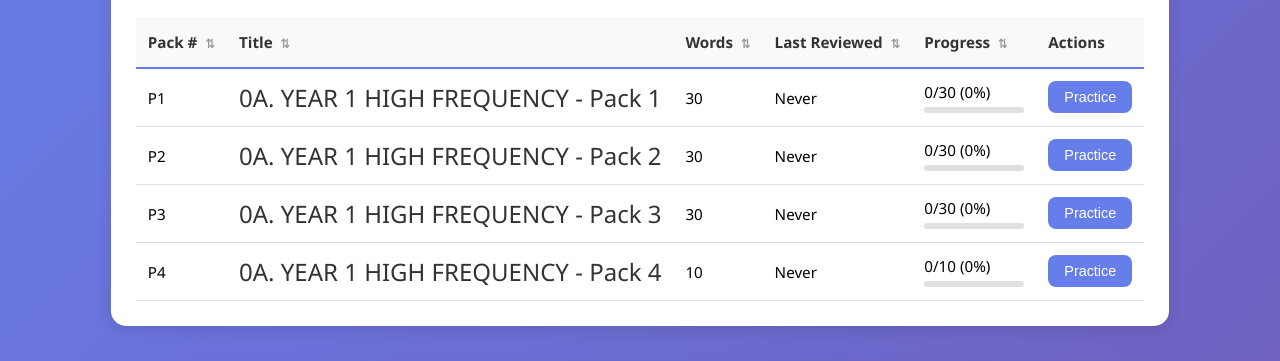
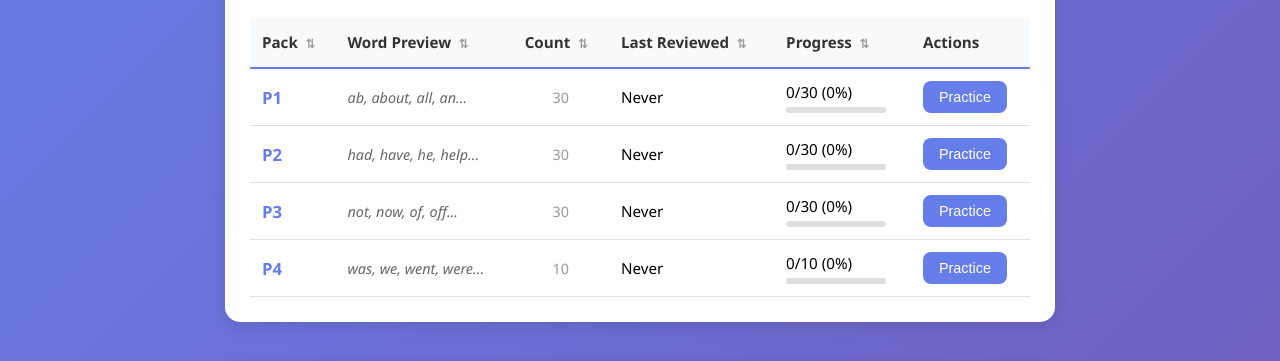
Before and after one commit to tamborine996/reading-phonics-app, a plain HTML site: page index.html in a window 1280 px wide. Shown: the part 249-610 px from the top of the page. Drawn offline with Linux system fonts and the light colour scheme.

Commit message:
UX improvement: Replace verbose titles with word previews
- Removed long category titles (e.g. '1. SHORT VOWEL E - Pack 1')
- Added 'Word Preview' column showing first 4 words (e.g. 'bed, beg, bell, ben...')
- Renamed columns: Pack, Word Preview, Count, Last Reviewed, Progress, Actions
- Styled word preview as subtle italic text
- Pack numbers now highlighted in purple
- Much cleaner, less overwhelming interface

```diff
--- a/app.js
+++ b/app.js
@@ -164,9 +164,9 @@ function renderPackTable(packs) {
         <table class="pack-table">
             <thead>
                 <tr>
-                    <th onclick="sortPacks('id')" class="sortable">Pack # <span class="sort-icon">⇅</span></th>
-                    <th onclick="sortPacks('title')" class="sortable">Title <span class="sort-icon">⇅</span></th>
-                    <th onclick="sortPacks('words')" class="sortable">Words <span class="sort-icon">⇅</span></th>
+                    <th onclick="sortPacks('id')" class="sortable">Pack <span class="sort-icon">⇅</span></th>
+                    <th onclick="sortPacks('words')" class="sortable">Word Preview <span class="sort-icon">⇅</span></th>
+                    <th onclick="sortPacks('count')" class="sortable">Count <span class="sort-icon">⇅</span></th>
                     <th onclick="sortPacks('lastReviewed')" class="sortable">Last Reviewed <span class="sort-icon">⇅</span></th>
                     <th onclick="sortPacks('progress')" class="sortable">Progress <span class="sort-icon">⇅</span></th>
                     <th>Actions</th>
@@ -183,11 +183,14 @@ function renderPackTable(packs) {
         const lastReviewed = progress.lastReviewed ? formatDate(progress.lastReviewed) : 'Never';
         const trickyCount = pack.words.filter((_, idx) => progress.words[idx] === 'tricky').length;
 
+        // Get first 4 words as preview
+        const wordPreview = pack.words.slice(0, 4).join(', ') + (pack.words.length > 4 ? '...' : '');
+
         html += `
             <tr data-pack-id="${pack.id}">
-                <td>P${pack.id}</td>
-                <td class="pack-title">${pack.category}</td>
-                <td>${totalWords}</td>
+                <td class="pack-number">P${pack.id}</td>
+                <td class="word-preview">${wordPreview}</td>
+                <td class="word-count">${totalWords}</td>
                 <td>${lastReviewed}</td>
                 <td>
                     <div class="progress-cell">
--- a/style.css
+++ b/style.css
@@ -471,6 +471,25 @@ h1 {
     color: #333;
 }
 
+.pack-number {
+    font-weight: 600;
+    color: #667eea;
+    font-size: 1.05rem;
+}
+
+.word-preview {
+    color: #666;
+    font-size: 0.9rem;
+    font-style: italic;
+    max-width: 300px;
+}
+
+.word-count {
+    color: #999;
+    font-size: 0.9rem;
+    text-align: center;
+}
+
 .progress-cell {
     display: flex;
     flex-direction: column;
```
Also changed, not shown: 1 other file.
